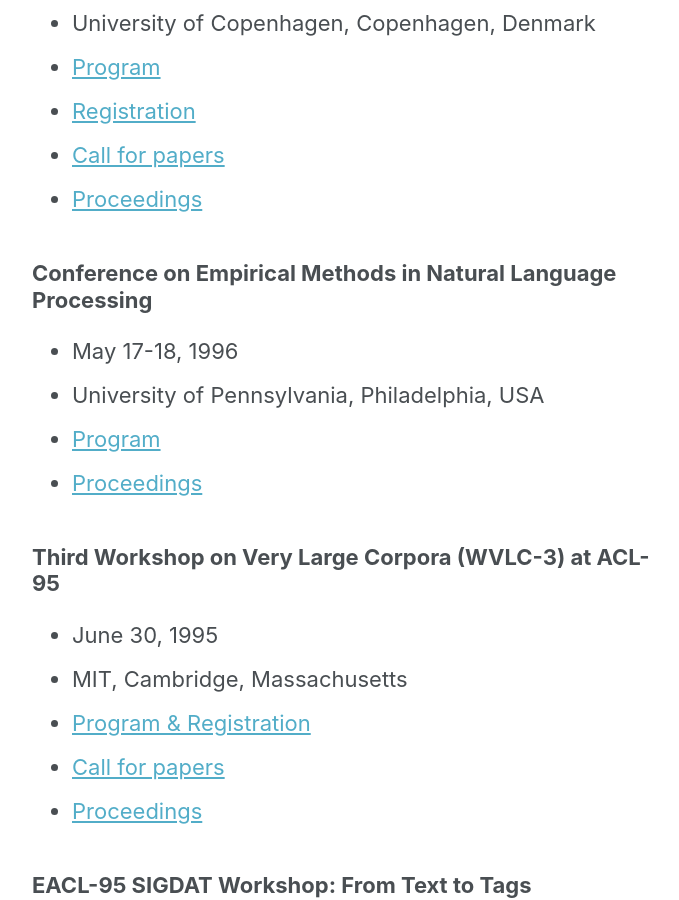
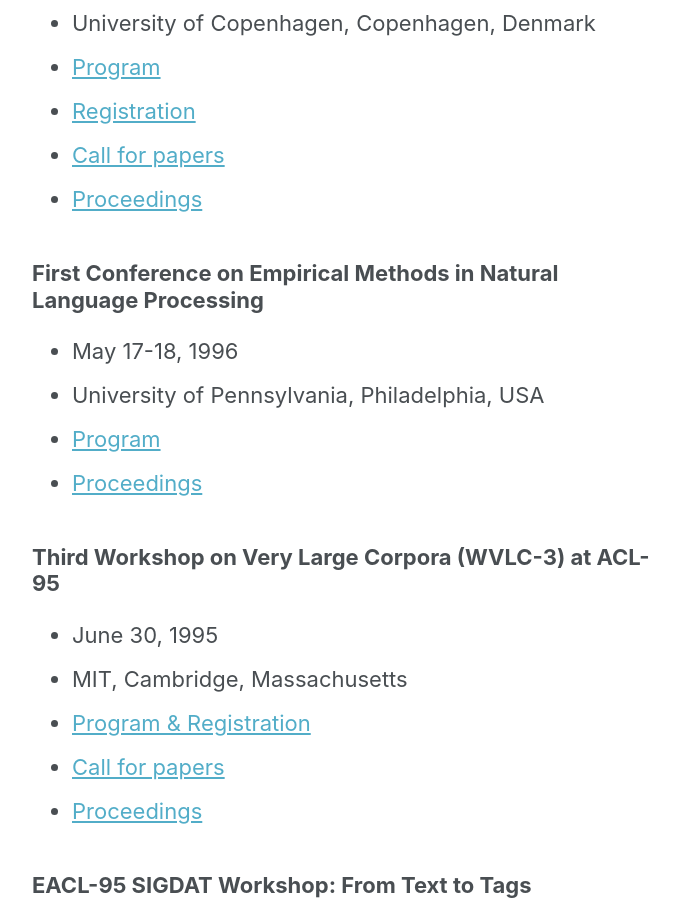
Before and after one commit to sigdat-org/sigdat, a Jekyll site: the page built from _pages/events.md, in a window 1280 px wide and 900 px high, scrolled down 8251 px. Shown: the whole window, without its empty margins (290-969 px from the left). Built offline with Jekyll 4.4.1, drawn with Linux system fonts in a browser that asks for light colours; nearby versions of some CDN libraries.

Commit message:
Update name of conference

```diff
--- a/_pages/events.md
+++ b/_pages/events.md
@@ -180,7 +180,7 @@ toc_icon: "cog"
 - [Call for papers](https://web.archive.org/web/19991014033008/http://www.ling.umu.se:80/WVLC-4/2ndcfp.html)
 - [Proceedings](http://www.aclweb.org/anthology/W/W96/#0100/)
 
-### Conference on Empirical Methods in Natural Language Processing
+### First Conference on Empirical Methods in Natural Language Processing
 - May 17-18, 1996
 - University of Pennsylvania, Philadelphia, USA
 - [Program](https://web.archive.org/web/20010609141717/http://www.cis.upenn.edu:80/~yarowsky/Conf_on_Emp_Meth.html)
```
